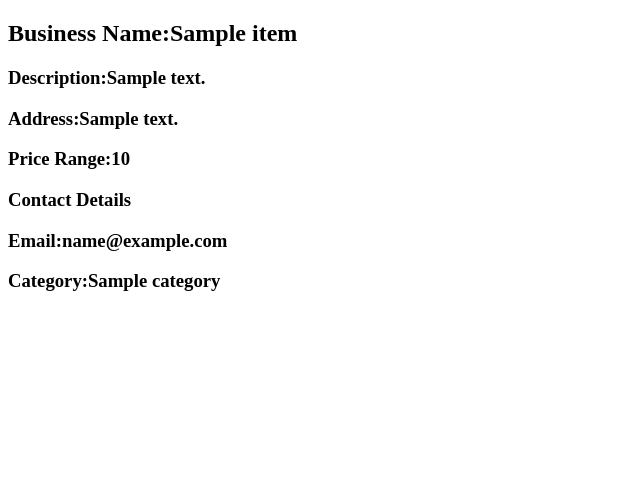
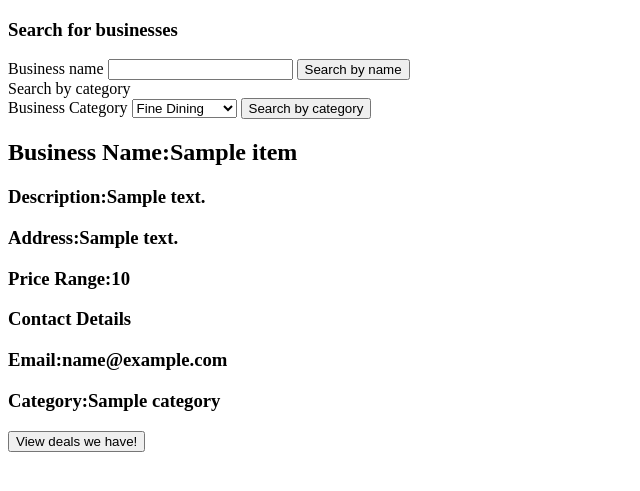
Before and after one commit to XifeiNi/find-dine, a Flask app: template backend/templates/business_list.html in a window 1280 px wide. Shown: the top 491 px of the page, without its empty margins (0-640 px from the left). Run offline with Flask 2, Linux system fonts and the light colour scheme; the template is opened without the code that fills it: most values are stand-ins (such as "Sample title", 1, 10 or a date in 2020).

Commit message:
Update business_list.html
Ability to search by name & category. Added ability to view deals based on business.

```diff
--- a/backend/templates/business_list.html
+++ b/backend/templates/business_list.html
@@ -5,6 +5,26 @@
     <title>Businesses Available</title>
 </head>
 <body>
+
+    <h3>Search for businesses</h3>
+    <form method="POST">
+        <label>Business name</label>
+        <input name="b_name">
+        <!--<button name="submit_button" value="search_name" type="submit"> -->
+        <button name="submit_button" value="search_name">Search by name</button>
+    </form>
+
+    Search by category
+    <form method="POST">
+        <label>Business Category</label>
+        <select name="category" width="100px">
+        <option value="fine">Fine Dining</option>
+        <option value="casual">Casual Dining</option>
+    </select>
+        <button name="submit_button" value="search_category">Search by category</button>
+         <!--<input type="submit" value="search_category">-->
+    </form>
+
     {% for item in list %}
         <h2>Business Name:{{ item.name }}</h2>
         <h3>Description:{{ item.description }}</h3>
@@ -14,9 +34,14 @@
         <h3>Email:{{ item.email }}</h3>
         <h3>Category:{{ item.category }}</h3>
 
+        <form action=/businesses/{{ item.id }} method="POST">
+        <button name="submit_button" value="b_deals">View deals we have!</button>
+        </form>
 
     <br></br>
     {% endfor %}
+
+
     <!--{{list}} -->
 </body>
 </html>
```
